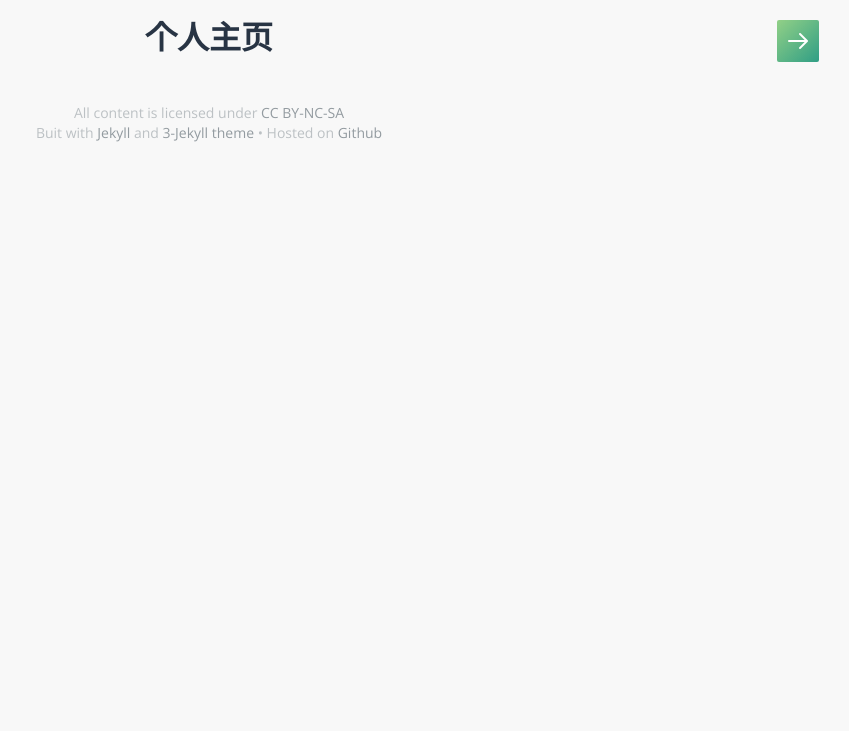
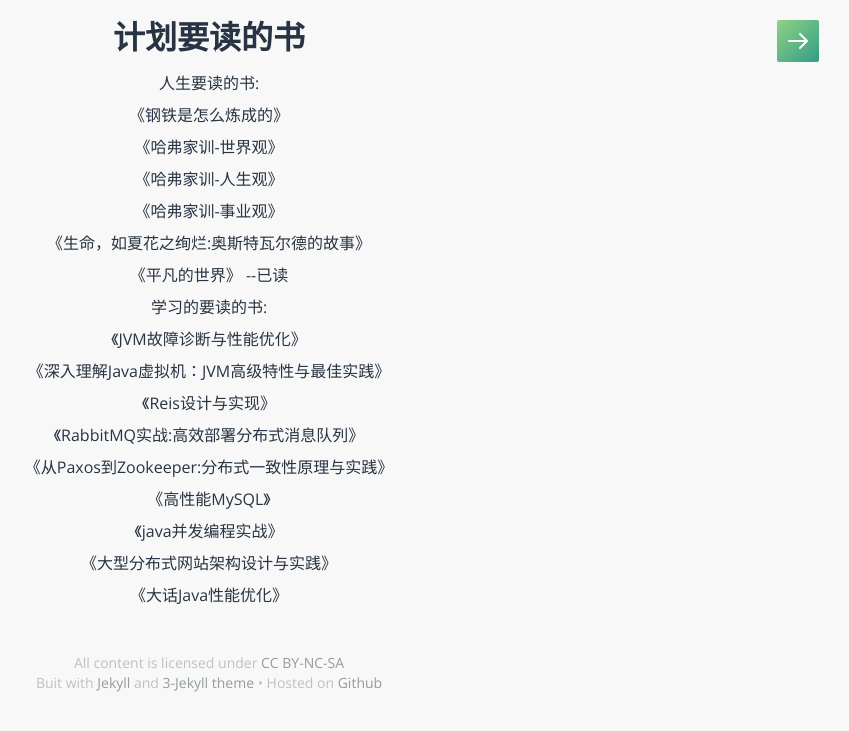
Before and after one commit to lkzlee/lkzlee.github.io, a Jekyll site: the page built from index.html, in a window 1280 px wide. Shown: the top 731 px of the page, without its empty margins (431-1280 px from the left). Built offline with Jekyll 4.4.1, drawn with Linux system fonts in a browser that asks for light colours; some web fonts are replaced.

Commit message:
个人系统搭建 ~~模板替换

```diff
--- a/index.html
+++ b/index.html
@@ -2,5 +2,22 @@
 layout: default
 ---
 <div id="home" class="container">
-  <h1>个人主页</h1>
+ <h1>计划要读的书</h1>
+ <p>人生要读的书: </p>
+<p>《钢铁是怎么炼成的》</p>
+<p>《哈弗家训-世界观》</p>
+<p>《哈弗家训-人生观》</p>
+<p>《哈弗家训-事业观》</p>
+<p>《生命，如夏花之绚烂:奥斯特瓦尔德的故事》</p>
+<p>《平凡的世界》 --已读</p>
+学习的要读的书: </p>
+<p>《JVM故障诊断与性能优化》</p>
+<p>《深入理解Java虚拟机：JVM高级特性与最佳实践》</p>
+<p>《Reis设计与实现》</p>
+<p>《RabbitMQ实战:高效部署分布式消息队列》</p>
+<p>《从Paxos到Zookeeper:分布式一致性原理与实践》</p>
+<p>《高性能MySQL》</p>
+<p>《java并发编程实战》</p>
+<p>《大型分布式网站架构设计与实践》</p>
+<p>《大话Java性能优化》</p>
 </div>
```
